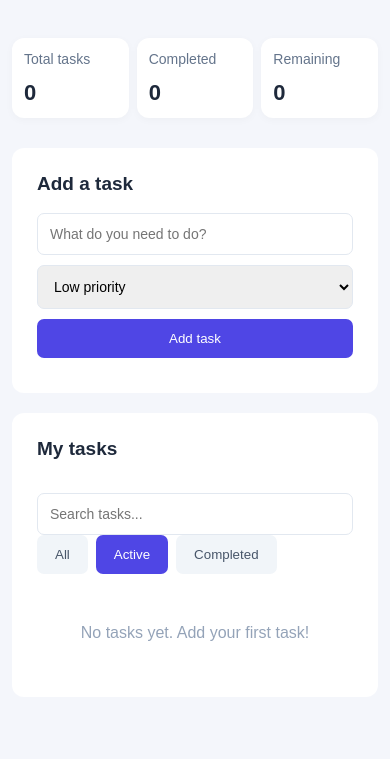
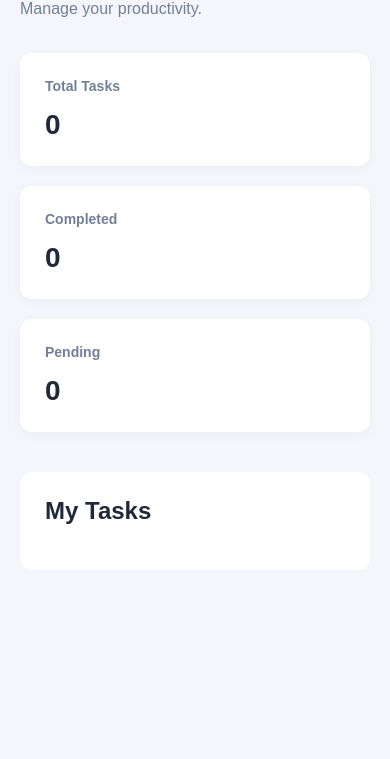
Before and after one commit to Mount1ssir/TaskFlow, a plain HTML site: page index.html in a window 390 px wide. Shown: the part 85-844 px from the top of the page. Drawn offline with Linux system fonts and the light colour scheme.

Commit message:
changed the initialized project

```diff
--- a/css/style.css
+++ b/css/style.css
@@ -7,226 +7,71 @@
 body {
   font-family: Arial, sans-serif;
   background: #f4f6fb;
-  color: #1e293b;
+  color: #202938;
   padding: 40px 20px;
 }
 
 .container {
-  max-width: 850px;
+  max-width: 950px;
   margin: auto;
 }
 
 .header {
-  display: flex;
-  justify-content: space-between;
-  align-items: center;
-  margin-bottom: 30px;
+  margin-bottom: 35px;
 }
 
 .header h1 {
   font-size: 32px;
-  color: #4f46e5;
+  margin-bottom: 8px;
 }
 
 .header p {
-  color: #64748b;
-  margin-top: 8px;
-}
-
-.date {
-  color: #64748b;
-  font-size: 14px;
+  color: #718096;
 }
 
 .stats {
   display: grid;
   grid-template-columns: repeat(3, 1fr);
-  gap: 15px;
-  margin-bottom: 30px;
+  gap: 20px;
+  margin-bottom: 40px;
 }
 
 .stat-card {
   background: white;
-  padding: 22px;
+  padding: 25px;
   border-radius: 12px;
-  box-shadow: 0 2px 8px #00000008;
+  box-shadow: 0 3px 12px rgba(0, 0, 0, 0.04);
 }
 
-.stat-card span {
-  color: #64748b;
+.stat-card h3 {
   font-size: 14px;
+  color: #718096;
+  margin-bottom: 15px;
 }
 
-.stat-card strong {
-  display: block;
+.stat-card p {
   font-size: 28px;
-  margin-top: 12px;
+  font-weight: bold;
 }
 
-.form-section,
 .tasks-section {
   background: white;
   padding: 25px;
   border-radius: 12px;
+}
+
+.tasks-section h2 {
   margin-bottom: 20px;
 }
 
-h2 {
-  font-size: 19px;
-  margin-bottom: 18px;
-}
-
-form {
+.task-list {
   display: flex;
-  gap: 10px;
-}
-
-input,
-select {
-  padding: 12px;
-  border: 1px solid #e2e8f0;
-  border-radius: 7px;
-  font-size: 14px;
-  min-width: 0;
-}
-
-#taskInput {
-  flex: 1;
-}
-
-button {
-  border: none;
-  padding: 12px 18px;
-  border-radius: 7px;
-  background: #4f46e5;
-  color: white;
-  cursor: pointer;
-}
-
-button:hover {
-  opacity: 0.85;
-}
-
-.error {
-  color: #dc2626;
-  font-size: 13px;
-  margin-top: 10px;
-}
-
-.toolbar {
-  display: flex;
-  justify-content: space-between;
-  align-items: center;
-  gap: 15px;
-}
-
-.filters {
-  display: flex;
-  gap: 8px;
-  margin-bottom: 20px;
-}
-
-.filter {
-  background: #f1f5f9;
-  color: #475569;
-}
-
-.filter.active {
-  background: #4f46e5;
-  color: white;
-}
-
-.task-list {
-  list-style: none;
-}
-
-.task-item {
-  display: flex;
-  justify-content: space-between;
-  align-items: center;
+  flex-direction: column;
   gap: 12px;
-  padding: 16px 0;
-  border-bottom: 1px solid #e2e8f0;
-}
-
-.task-info {
-  display: flex;
-  align-items: center;
-  gap: 12px;
-  min-width: 0;
-}
-
-.task-title {
-  overflow-wrap: anywhere;
-}
-
-.task-item.completed .task-title {
-  text-decoration: line-through;
-  color: #94a3b8;
-}
-
-.priority {
-  font-size: 11px;
-  padding: 5px 9px;
-  border-radius: 20px;
-  background: #f1f5f9;
-}
-
-.priority.high {
-  background: #fee2e2;
-  color: #dc2626;
-}
-
-.priority.medium {
-  background: #fef3c7;
-  color: #92400e;
-}
-
-.priority.low {
-  background: #dcfce7;
-  color: #166534;
-}
-
-.delete-btn {
-  background: #fee2e2;
-  color: #dc2626;
-}
-
-.empty-message {
-  text-align: center;
-  color: #94a3b8;
-  padding: 30px 0;
 }
 
 @media (max-width: 600px) {
-  body {
-    padding: 20px 12px;
-  }
-
   .stats {
-    gap: 8px;
-  }
-
-  .stat-card {
-    padding: 12px;
-  }
-
-  .stat-card strong {
-    font-size: 22px;
-  }
-
-  form {
-    flex-direction: column;
-  }
-
-  .toolbar {
-    align-items: stretch;
-    flex-direction: column;
-  }
-
-  .header {
-    flex-direction: column;
-    align-items: flex-start;
-    gap: 10px;
+    grid-template-columns: 1fr;
   }
 }
--- a/index.html
+++ b/index.html
@@ -5,77 +5,42 @@
     <meta name="viewport" content="width=device-width, initial-scale=1.0" />
     <title>TaskFlow</title>
     <link rel="stylesheet" href="css/style.css" />
-    <script src="app.js" defer></script>
   </head>
   <body>
     <main class="container">
       <header class="header">
         <div>
           <h1>TaskFlow</h1>
-          <p>Organize your day, one task at a time.</p>
+          <p>Manage your productivity.</p>
         </div>
-        <span class="date" id="currentDate"></span>
       </header>
 
       <section class="stats">
         <article class="stat-card">
-          <span>Total tasks</span>
-          <strong id="totalTasks">0</strong>
+          <h3>Total Tasks</h3>
+          <p id="totalTasks">0</p>
         </article>
 
         <article class="stat-card">
-          <span>Completed</span>
-          <strong id="completedTasks">0</strong>
+          <h3>Completed</h3>
+          <p id="completedTasks">0</p>
         </article>
 
         <article class="stat-card">
-          <span>Remaining</span>
-          <strong id="remainingTasks">0</strong>
+          <h3>Pending</h3>
+          <p id="pendingTasks">0</p>
         </article>
       </section>
 
-      <section class="form-section">
-        <h2>Add a task</h2>
+      <section class="tasks-section">
+        <h2>My Tasks</h2>
 
-        <form id="taskForm">
-          <input
-            type="text"
-            id="taskInput"
-            placeholder="What do you need to do?"
-          />
-
-          <select id="priorityInput">
-            <option value="low">Low priority</option>
-            <option value="medium">Medium priority</option>
-            <option value="high">High priority</option>
-          </select>
-
-          <button type="submit">Add task</button>
-        </form>
-
-        <p id="errorMessage" class="error"></p>
-      </section>
-
-      <section class="tasks-section">
-        <div class="toolbar">
-          <h2>My tasks</h2>
-
-          <input type="search" id="searchInput" placeholder="Search tasks..." />
+        <div class="task-list" id="taskList">
+          <!-- Tasks will be managed later -->
         </div>
-
-        <nav class="filters" aria-label="Task filters">
-          <button class="filter" data-filter="all">All</button>
-          <button class="filter active" data-filter="active">Active</button>
-          <button class="filter" data-filter="completed">Completed</button>
-        </nav>
-
-        <ul id="taskList" class="task-list"></ul>
-
-        <p id="emptyMessage" class="empty-message">
-          No tasks yet. Add your first task!
-        </p>
       </section>
     </main>
+
+    <script src="js/main.js"></script>
   </body>
-  <script src="js/script.js"></script>
 </html>
--- a/js/script.js
+++ b/js/script.js
@@ -0,0 +1,2 @@
+Document.querySelector(".header").ineerHTML = "sdf";
+//TaskFlow — My Workspace
```
Also changed, not shown: 1 other file.
